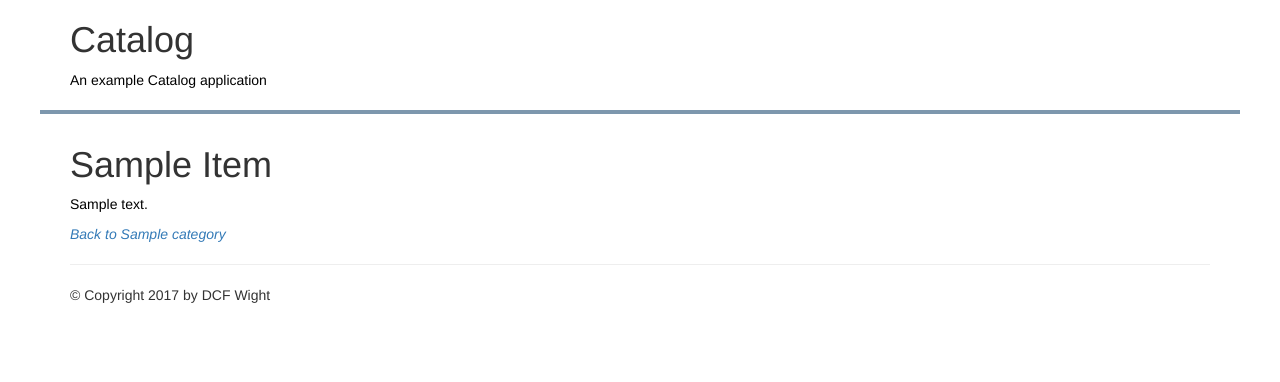
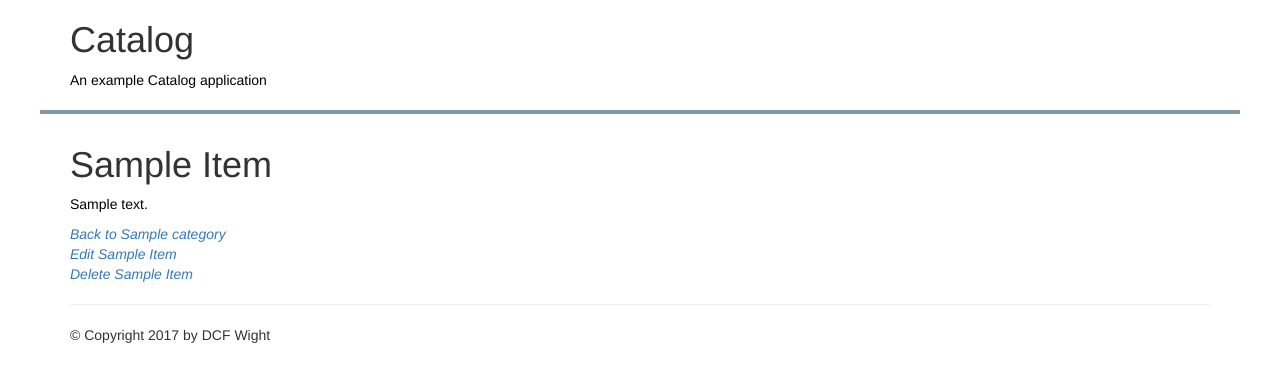
Before and after one commit to dcfwight/catalog, a Flask app: a page that uses templates/item.html in a window 1280 px wide. Shown: the part 44-426 px from the top of the page. Run offline with Flask 2, Linux system fonts and the light colour scheme; the visitor is signed in with stand-in values (Sample User, id 1); tables that the repository leaves empty hold one stand-in row (values such as "Sample post"); some libraries are stand-ins or nearby versions.

Commit message:
Add editItem code

```diff
--- a/templates/item.html
+++ b/templates/item.html
@@ -12,6 +12,17 @@
                     <i>Back to {{category}}</i>
                 </a>
             {% endif %}
+            {% if session.user_id == item.creator_id %}
+                <br>
+                <a href="{{url_for('editItem', category_name = category, item_name = item.name)}}">
+                    <i>Edit {{item.name.title()}}</i>
+                </a>
+                <br>
+                <a href="{{url_for('deleteItem', category_name = category, item_name =item.name)}}">
+                    <i>Delete {{item.name.title()}}</i>
+                </a>
+            {% endif %}
+            <br>
         </div>
 
     </div>
--- a/views.py
+++ b/views.py
@@ -216,39 +216,41 @@ def deleteCategory(category):
             flash('{} deleted'.format(category_to_delete.name))
             return redirect(url_for('showCatalog'))
 
-@app.route('/editItem/<int:id>', methods=['POST'])
-# will want to combine this into one route, with GET and POST items maybe?
-def editItem(id):
+@app.route('/<string:category_name>/<string:item_name>/editItem/', methods=['GET', 'POST'])
+def editItem(category_name, item_name):
+    potential_items = session.query(Item).filter_by(name = item_name).all()
+    category_selected = session.query(Category).filter_by(name = category_name).first()
+    item_to_edit = []
+    for item in potential_items:
+        if item.category_id == category_selected.id:
+            item_to_edit = item
+    print ('item to edit retrieved from database')
+    pp.pprint (item_to_edit.serialize)
     edited_time = int(time.time())
+    if request.method == 'GET':
+        return render_template('editItem.html', item=item, category = category_selected)
     if request.method=='POST':
-        item_to_edit = session.query(Item).filter_by(id = id).one()
-        print ('item to edit retrieved from database')
-        pp.pprint (item_to_edit.serialize)
         if request.form['name']:
             item_to_edit.name = request.form['name']
         if request.form['description']:
             item_to_edit.description = request.form['description']
-        if request.form['category_id']:
-            item_to_edit.category_id = request.form['category_id']
-        if request.form['creator_id']:
-            item_to_edit.user_id = request.form['creator_id']
-        for key in request.form:
-            print(key, ': ', request.form[key] )
+
+        # for key in request.form:
+            # print(key, ': ', request.form[key] )
         if request.form != []:
             item_to_edit.edited_time = edited_time
         session.add(item_to_edit)
         session.commit()
-        parent_category = session.query(Category)\
-            .filter_by(id = item_to_edit.category_id).first()
         flash('{} edited'.format(item_to_edit.name))
-        return redirect(url_for('item_display', category=parent_category.name,
+        return redirect(url_for('item_display', category=category_selected.name,
             item = item_to_edit.name))
 
 
 
-@app.route('/deleteItem/<int:id>', methods = ['GET', 'POST'])
-def deleteItem(id):
-    item_to_delete = session.query(Item).filter_by(id = id).first()
+@app.route('/<string:category_name>/<string:item_name>/deleteItem/', methods = ['GET', 'POST'])
+def deleteItem(category_name, item_name):
+    item_to_delete = session.query(Item).filter_by(name = item_name).first()
+    #NEED TO UPDATE THIS CODE - THIS COULD GET THE INCORRECT ITEM - SEE EDITITEM CODE
     if request.method == 'GET':
         return render_template('deleteItem.html', item = item_to_delete)
     elif request.method == 'POST':
```
Also changed, not shown: templates/editItem.html (added, +25 -0 lines).
